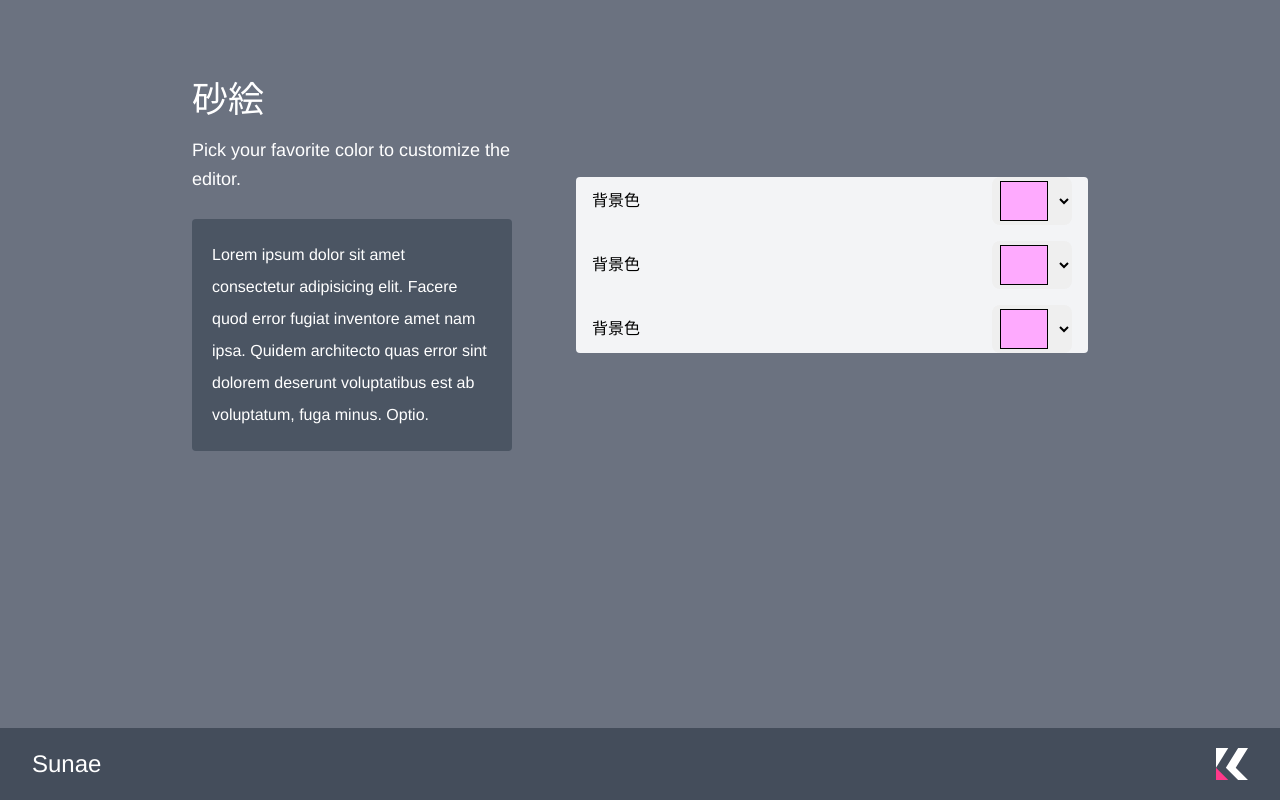
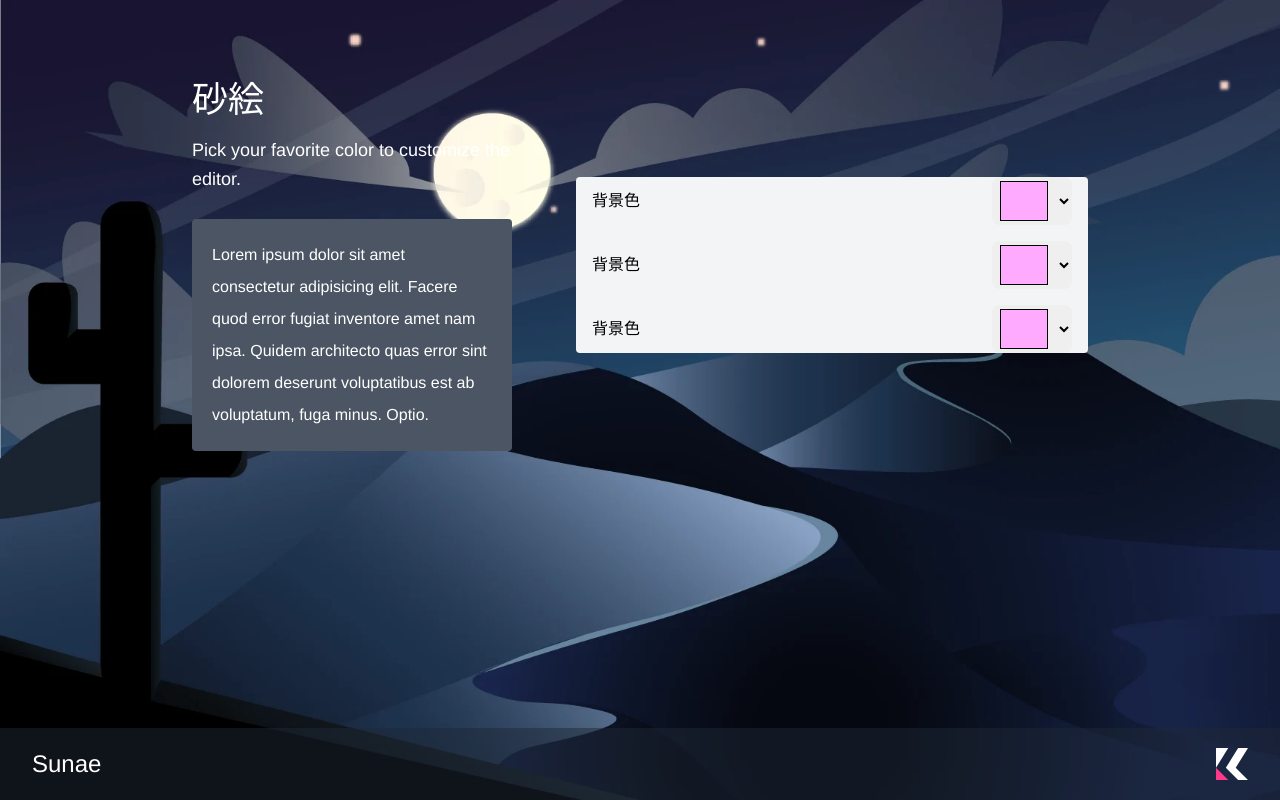
Before and after one commit to kcabo/Sunae, a React (Vite) app: page / in a window 1280 px wide. Built offline with nearby package versions, Linux system fonts and the light colour scheme.

Commit message:
💄 背景画像追加

```diff
--- a/src/App.tsx
+++ b/src/App.tsx
@@ -20,7 +20,7 @@ const Main: React.VFC = () => {
 
 const App: React.VFC = () => {
   return (
-    <div className='bg-gray-500 min-h-screen w-screen text-white'>
+    <div className='bg-img bg-cover min-h-screen w-screen text-white'>
       <Main />
       <Footer />
     </div>
--- a/tailwind.config.js
+++ b/tailwind.config.js
@@ -14,6 +14,9 @@ module.exports = {
           'sans-serif',
         ],
       },
+      backgroundImage: (theme) => ({
+        img: "url('src/images/bg.webp')",
+      }),
     },
   },
 };
```
Also changed, not shown: src/images/bg.webp (added).
